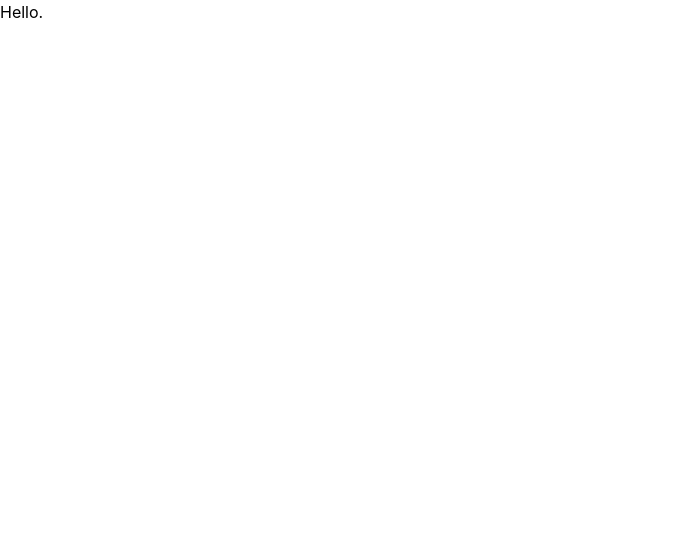
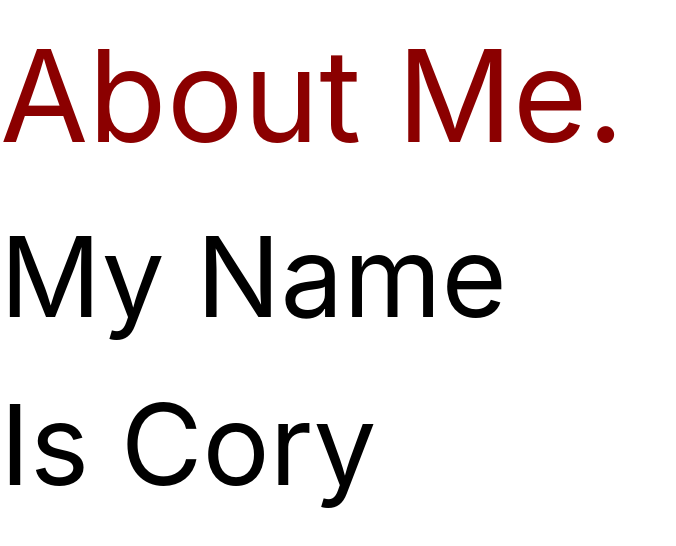
Before and after one commit to cory-hall/cory-hall-portfolio, a Next.js app: page / in a window 1280 px wide. Shown: the top 546 px of the page, without its empty margins (0-676 px from the left). Built offline with nearby package versions, Linux system fonts and the light colour scheme.

Commit message:
added links to other pages

```diff
--- a/pages/index.js
+++ b/pages/index.js
@@ -1,18 +1,25 @@
 import Head from 'next/head'
 import Image from 'next/image'
 import Link from 'next/link';
-
-import About from './about';
-import Contact from './contact';
-import Projects from './projects';
 
 import styles from '../styles/Home.module.css'
 
 export default function Home() {
   return (
-    <section className={styles.homeDiv}>
-      <Link href='/about'>
-        <h1>Hello.</h1>
+    <section className='flex flex-col flex-wrap'>
+      <div className='w-auto'>
+        <Link className='w-auto' href='/about'>
+          <p className={styles.aboutLink + " before:content-['Hello.']"}></p>
+        </Link>
+      </div>
+
+      <div>
+        <Link href='/projects'>
+          <h1 className={styles.projectsLink + " before:content-['My_Name']"}></h1>
+        </Link>
+      </div>
+      <Link href='/contact'>
+        <h1 className={styles.contactLink + " before:content-['Is_Cory']"}></h1>
       </Link>
     </section>
   )
--- a/styles/Home.module.css
+++ b/styles/Home.module.css
@@ -1,3 +1,32 @@
-.homeDiv {
+.aboutLink {
+  font-size: 8rem;
+  color: black;
+  cursor: pointer;
+  width: auto;
+}
 
+.projectsLink,
+.contactLink {
+  font-size: 7rem;
+  color: black;
+  cursor: pointer;
+  width: auto;
 }
+
+.aboutLink:hover:before {
+  color: darkred;
+  content: "About Me.";
+  width: auto;
+}
+
+.projectsLink:hover:before {
+  color: darkred;
+  content: "My Projects.";
+  width: auto;
+}
+
+.contactLink:hover:before {
+  color: darkred;
+  content: "Contact Me.";
+  width: auto;
+}
--- a/styles/globals.css
+++ b/styles/globals.css
@@ -10,11 +10,6 @@ body {
     Ubuntu, Cantarell, Fira Sans, Droid Sans, Helvetica Neue, sans-serif;
 }
 
-a {
-  color: inherit;
-  text-decoration: none;
-}
-
 * {
   box-sizing: border-box;
 }
```
